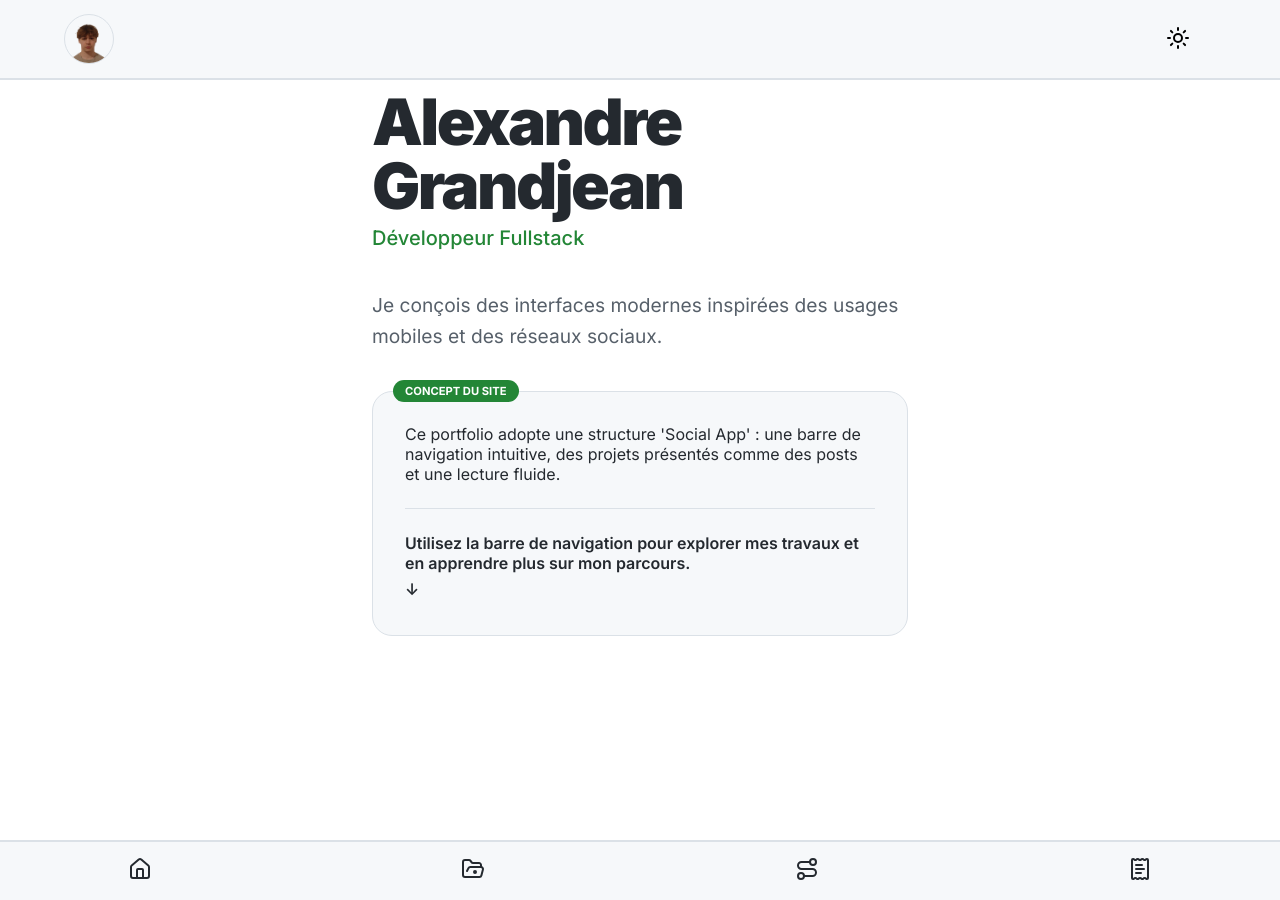
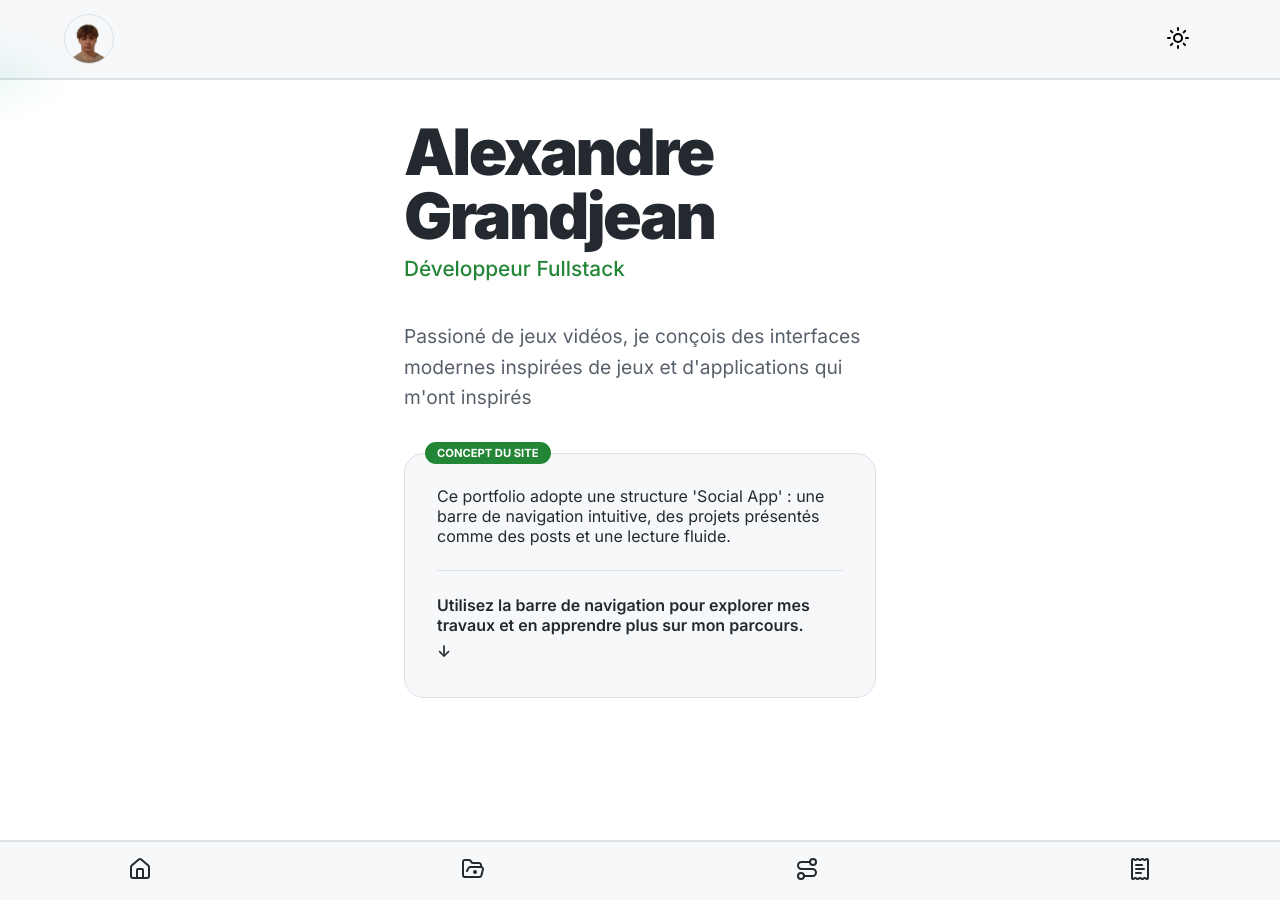
Before and after one commit to Calv-ex/grandjeanalexandre.github.io, a Jekyll site: the page built from index.md, in a window 1280 px wide. Built offline with Jekyll 4.4.1, drawn with Linux system fonts in a browser that asks for light colours.

Commit message:
Page d'accueil finie

```diff
--- a/_includes/home-hero.html
+++ b/_includes/home-hero.html
@@ -9,7 +9,7 @@
   </div>
 
   <div class="hero-concept">
-    <div class="concept-badge">Concept du site</div>
+    <p class="concept-badge">Concept du site</p>
     <p>{{ page.style_desc }}</p>
 
     <div class="navigation-guide">
--- a/assets/css/general.css
+++ b/assets/css/general.css
@@ -9,6 +9,7 @@
 
   --color-border: #DBE1E7;
   --color-accent: #238636;
+  --color-accent-rgb: 16, 185, 129; /* La même chose en RGB */
 }
 
 
@@ -21,6 +22,7 @@ html[data-theme="dark"] {
 
   --color-border: #30363d;
   --color-accent: #3fb950;
+  --color-accent-rgb: 16, 185, 129; /* La même chose en RGB */
 }
 
 
--- a/assets/css/header.css
+++ b/assets/css/header.css
@@ -1,17 +1,55 @@
-.header
-{
+.header {
   width: 100%;
   height: 80px;
   display: flex;
   align-items: center;
   justify-content: space-between;
-  padding-left: 5%;
-  padding-right: 7%;
+  padding: 0 7% 0 5%;
   background-color: var(--color-surface);
   position: fixed;
   top: 0;
+  left: 0;
   z-index: 1000;
   border-bottom: 2px solid var(--color-border);
+}
+
+.header::after {
+  content: "";
+  position: absolute;
+  bottom: -2px;
+  left: -400px;
+  width: 300px;
+  height: 3px;
+  background: linear-gradient(90deg, transparent, var(--color-accent), transparent);
+  box-shadow: 0 0 15px var(--color-accent);
+  animation: liquid-slide 4s ease-in-out infinite;
+  z-index: 2;
+}
+
+.header::before {
+  content: "";
+  position: absolute;
+  bottom: -40px;
+  left: -400px;
+  width: 400px;
+  height: 80px;
+
+  background: radial-gradient(
+    ellipse at center,
+    rgba(var(--color-accent-rgb), 0.4) 0%,
+    rgba(var(--color-accent-rgb), 0.1) 40%,
+    transparent 70%
+  );
+
+  filter: blur(15px);
+  animation: liquid-slide 4s ease-in-out infinite;
+  z-index: 1;
+  pointer-events: none;
+}
+
+@keyframes liquid-slide {
+  0% { left: -400px; }
+  100% { left: 100%; }
 }
 
 .header__mobilePP
@@ -21,7 +59,6 @@
   border-radius: 50%;
   object-fit: cover;
   border: 0.5px solid var(--color-border);
-  /* background-color: #FFFFFF; */
 }
 
 .toggle-button
--- a/assets/css/index.css
+++ b/assets/css/index.css
@@ -1,8 +1,8 @@
 /* Container centré pour la lecture */
 .home-container {
   max-width: 600px;
-  margin: 10vh auto;
-  padding: 0 2rem;
+  margin: 120px auto;
+  padding: 0 5%;
   display: flex;
   flex-direction: column;
   gap: 2.5rem;
@@ -18,9 +18,9 @@
 }
 
 .hero-tagline {
-  font-size: 1.25rem;
+  font-size: 1.3rem;
   font-weight: 500;
-  color: var(--color-accent); /* Ton Vert ou Rouge */
+  color: var(--color-accent);
 }
 
 /* Texte de bio */
--- a/index.md
+++ b/index.md
@@ -4,7 +4,7 @@ title: Accueil
 
 hero_title: "Alexandre Grandjean"
 hero_role: "Développeur Fullstack"
-hero_bio: "Je conçois des interfaces modernes inspirées des usages mobiles et des réseaux sociaux."
+hero_bio: "Passioné de jeux vidéos, je conçois des interfaces modernes inspirées de jeux et d'applications qui m'ont inspirés"
 style_desc: "Ce portfolio adopte une structure 'Social App' : une barre de navigation intuitive, des projets présentés comme des posts et une lecture fluide."
 nav_tip: "Utilisez la barre de navigation pour explorer mes travaux et en apprendre plus sur mon parcours."
 ---
```
